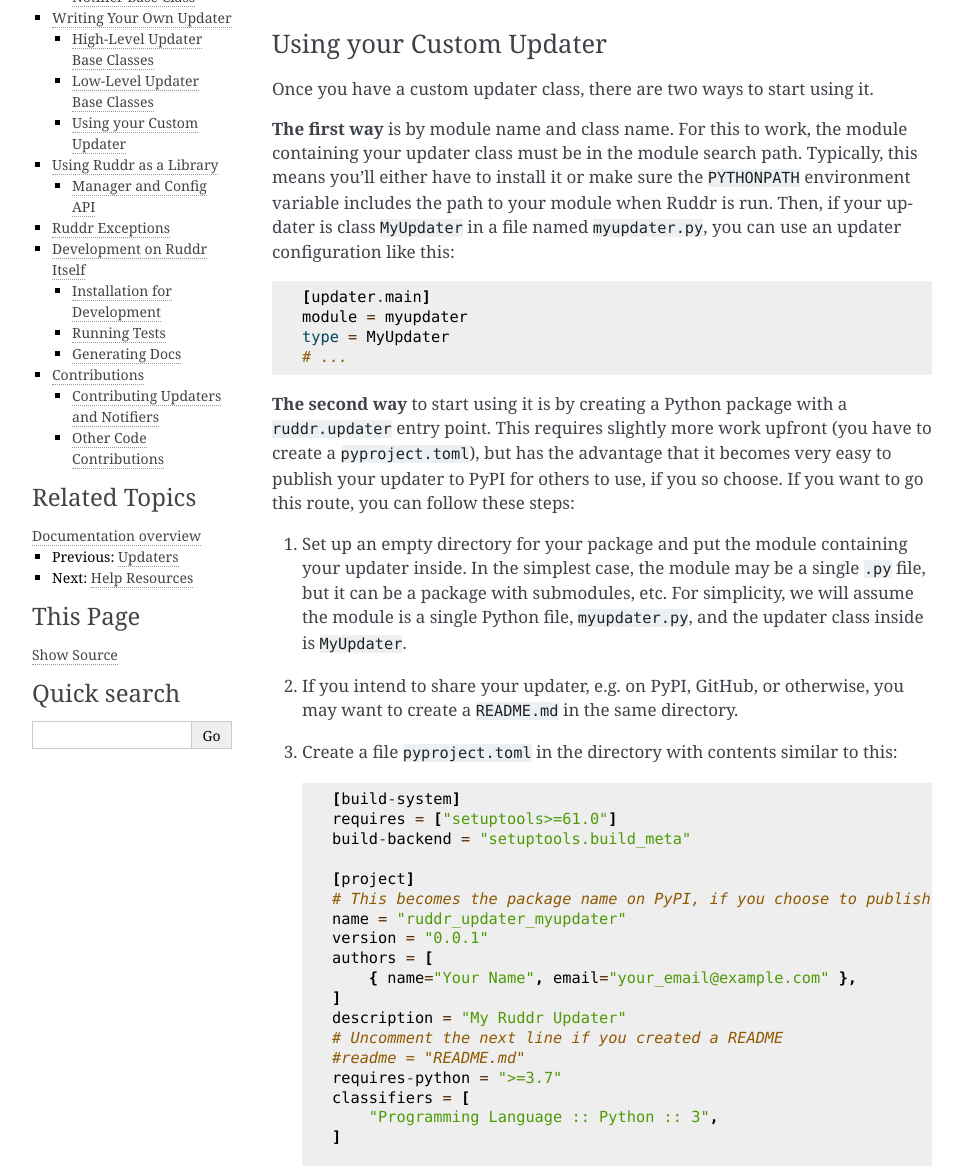
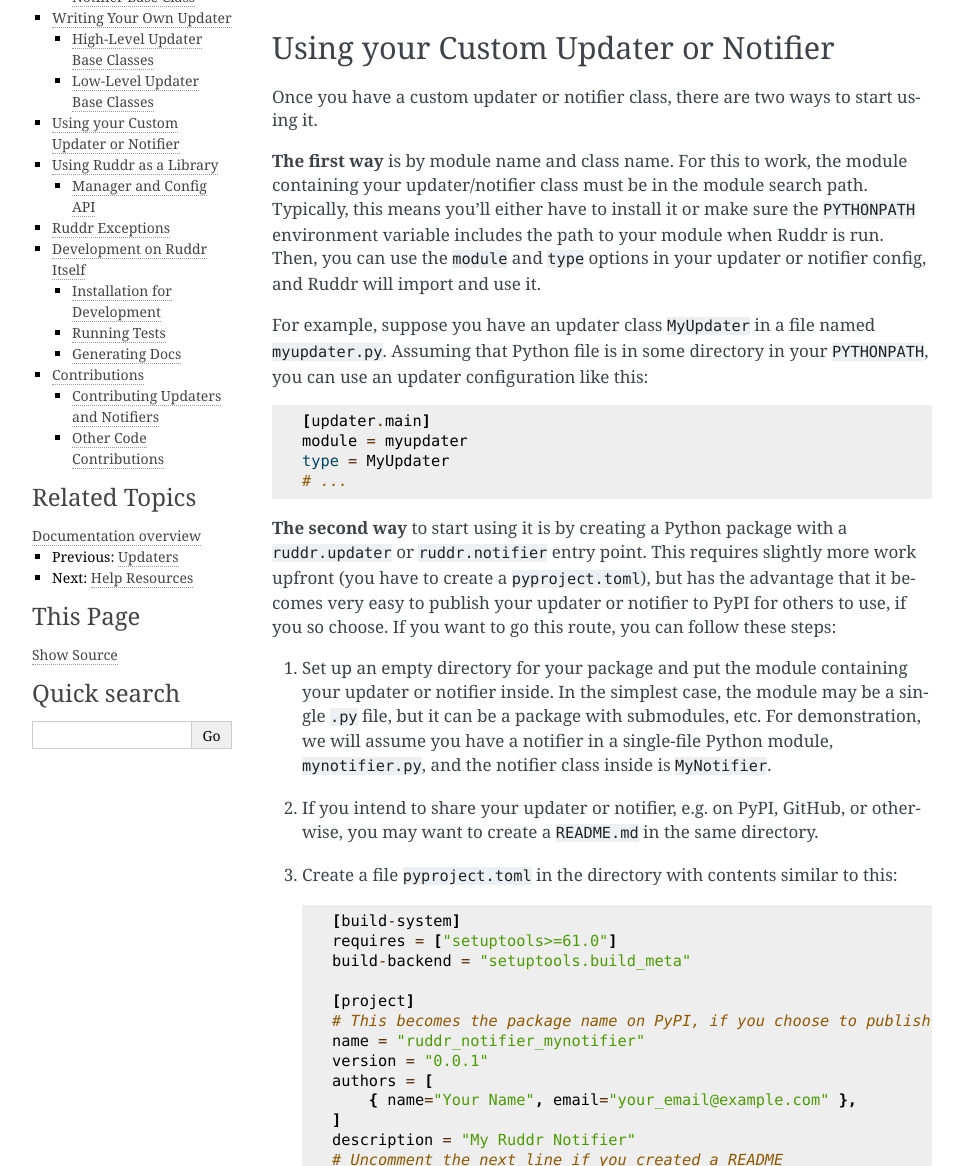
Before and after one commit to dominickpastore/ruddr, a Sphinx documentation site: the page built from docs/development.rst, in a window 1280 px wide and 1400 px high, scrolled down 8465 px, cut to the strip 234-1400 px from the top of the window. Shown: the whole strip, without its empty margins (148-1111 px from the left). Built offline with Sphinx 7.4.7, drawn with Linux system fonts in a browser that asks for light colours; some of the changed text lies outside the part shown.

```diff
--- a/docs/development.rst
+++ b/docs/development.rst
@@ -390,17 +390,24 @@
 .. autoclass:: BaseUpdater
    :members:
 
-Using your Custom Updater
-~~~~~~~~~~~~~~~~~~~~~~~~~
+Using your Custom Updater or Notifier
+-------------------------------------
 
-Once you have a custom updater class, there are two ways to start using it.
+Once you have a custom updater or notifier class, there are two ways to start
+using it.
+
+.. TODO Generalize instructions below for updaters OR notifiers
 
 **The first way** is by module name and class name. For this to work, the
-module containing your updater class must be in the module search path.
-Typically, this means you'll either have to install it or make sure the
+module containing your updater/notifier class must be in the module search
+path. Typically, this means you'll either have to install it or make sure the
 ``PYTHONPATH`` environment variable includes the path to your module when Ruddr
-is run. Then, if your updater is class ``MyUpdater`` in a file named
-``myupdater.py``, you can use an updater configuration like this::
+is run. Then, you can use the ``module`` and ``type`` options in your updater
+or notifier config, and Ruddr will import and use it.
+
+For example, suppose you have an updater class ``MyUpdater`` in a file named
+``myupdater.py``. Assuming that Python file is in some directory in your
+``PYTHONPATH``, you can use an updater configuration like this::
 
     [updater.main]
     module = myupdater
@@ -408,19 +415,20 @@
     # ...
 
 **The second way** to start using it is by creating a Python package with a
-``ruddr.updater`` entry point. This requires slightly more work upfront (you
-have to create a ``pyproject.toml``), but has the advantage that it becomes
-very easy to publish your updater to PyPI for others to use, if you so choose.
-If you want to go this route, you can follow these steps:
+``ruddr.updater`` or ``ruddr.notifier`` entry point. This requires slightly
+more work upfront (you have to create a ``pyproject.toml``), but has the
+advantage that it becomes very easy to publish your updater or notifier to PyPI
+for others to use, if you so choose. If you want to go this route, you can
+follow these steps:
 
 1. Set up an empty directory for your package and put the module containing
-   your updater inside. In the simplest case, the module may be a single
-   ``.py`` file, but it can be a package with submodules, etc. For simplicity,
-   we will assume the module is a single Python file, ``myupdater.py``, and
-   the updater class inside is ``MyUpdater``.
+   your updater or notifier inside. In the simplest case, the module may be a
+   single ``.py`` file, but it can be a package with submodules, etc. For
+   demonstration, we will assume you have a notifier in a single-file Python
+   module, ``mynotifier.py``, and the notifier class inside is ``MyNotifier``.
 
-2. If you intend to share your updater, e.g. on PyPI, GitHub, or otherwise, you
-   may want to create a ``README.md`` in the same directory.
+2. If you intend to share your updater or notifier, e.g. on PyPI, GitHub, or
+   otherwise, you may want to create a ``README.md`` in the same directory.
 
 3. Create a file ``pyproject.toml`` in the directory with contents similar to
    this::
@@ -431,12 +439,12 @@
 
        [project]
        # This becomes the package name on PyPI, if you choose to publish it
-       name = "ruddr_updater_myupdater"
+       name = "ruddr_notifier_mynotifier"
        version = "0.0.1"
        authors = [
            { name="Your Name", email="your_email@example.com" },
        ]
-       description = "My Ruddr Updater"
+       description = "My Ruddr Notifier"
        # Uncomment the next line if you created a README
        #readme = "README.md"
        requires-python = ">=3.7"
@@ -444,23 +452,23 @@
            "Programming Language :: Python :: 3",
        ]
 
-       [project.entry-points."ruddr.updater"]
-       my_updater = "myupdater:MyUpdater"
+       [project.entry-points."ruddr.notifier"]
+       my_notifier = "mynotifier:MyNotifier"
 
    Be sure to set the name, version, authors, and description as appropriate,
    but that last section is the important part. In that example, an entry point
-   named ``my_updater`` is created in the ``ruddr.updater`` group, and it
-   points to the ``MyUpdater`` class in the ``myupdater`` package.
+   named ``my_notifier`` is created in the ``ruddr.notifier`` group, and it
+   points to the ``MyNotifier`` class in the ``mynotifier`` module.
 
 4. You now have an installable Python package. Use ``pip install -U .`` to
    install it from the current directory. (If you wish to make it public, you
    can also publish it to PyPI and install it by name.)
 
-5. The entry point name, ``my_updater`` in the example above, can be used as
-   the updater ``type`` in your Ruddr config, for example::
+5. Once installed, the entry point name, ``my_notifier`` in the example above,
+   can be used as the notifier ``type`` in your Ruddr config. For example::
 
-       [updater.main]
-       type = my_updater
+       [notifier.main]
+       type = my_notifier
        # ...
 
 Using Ruddr as a Library
```
